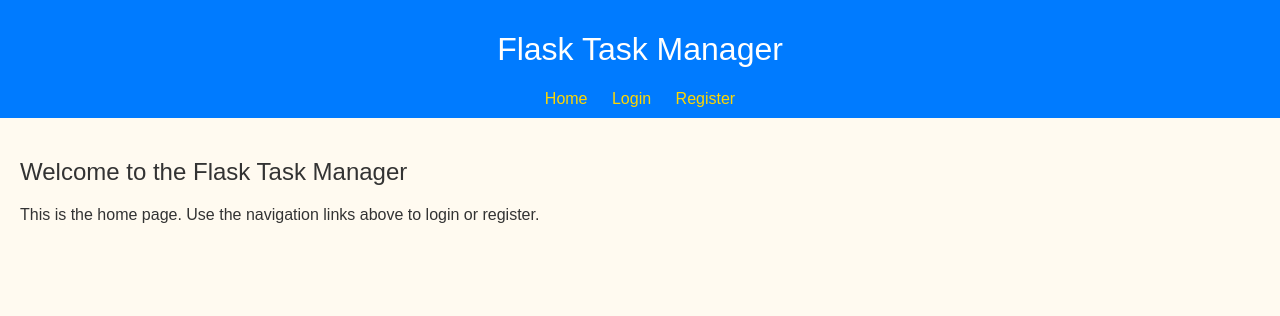
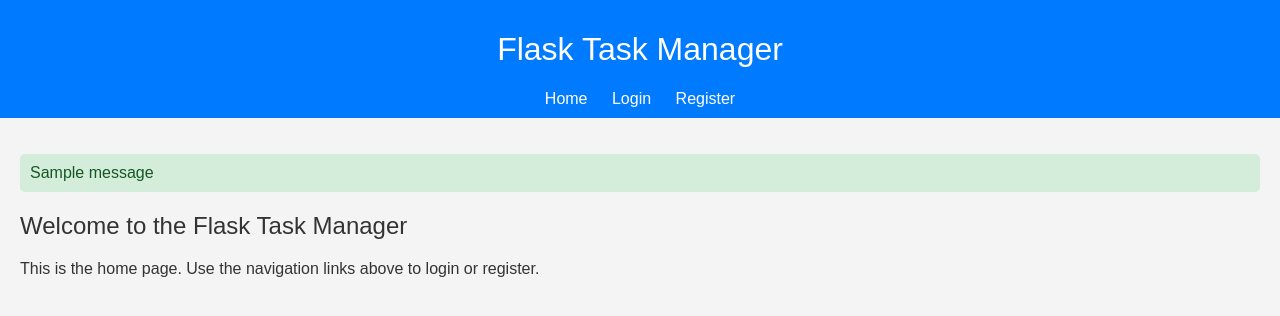
Before and after one commit to Sudarshanreddy291727/Flask-TaskManager, a Flask app: page / in a window 1280 px wide. Shown: the top 316 px of the page. Run offline with Flask 3, Linux system fonts and the light colour scheme; tables that the repository leaves empty hold one stand-in row (values such as "Sample post"); one stand-in notice (Sample message) is shown.

Commit message:
New popup  messages were added

```diff
--- a/app/routes.py
+++ b/app/routes.py
@@ -1,4 +1,5 @@
-from flask import Blueprint, render_template, request, redirect, url_for, flash
+from flask import Blueprint, render_template, request, redirect, url_for
+from flask import flash
 from app.forms import LoginForm, RegistrationForm
 from app.models import db, User
 from werkzeug.security import generate_password_hash, check_password_hash
@@ -9,6 +10,7 @@ main = Blueprint('main', __name__)
 @main.route('/')
 def home():
     return render_template('home.html')
+from flask import flash
 
 @main.route('/login', methods=['GET', 'POST'])
 def login():
@@ -36,6 +38,7 @@ def register():
     return render_template('register.html', form=form)
 
 
+
 @main.route('/logout')
 @login_required
 def logout():
--- a/app/static/css/styles.css
+++ b/app/static/css/styles.css
@@ -26,3 +26,53 @@ main {
 h1, h2 {
     font-weight: normal;
 }
+
+/* Existing styles */
+
+body {
+    font-family: Arial, sans-serif;
+    background-color: #f4f4f4;
+    color: #333;
+    margin: 0;
+    padding: 0;
+}
+
+header {
+    background-color: #007bff;
+    color: #fff;
+    padding: 10px 0;
+    text-align: center;
+}
+
+nav a {
+    color: #fff;
+    margin: 0 10px;
+    text-decoration: none;
+}
+
+main {
+    padding: 20px;
+}
+
+h1, h2 {
+    font-weight: normal;
+}
+
+/* Add new styles here */
+.flashes {
+    list-style-type: none;
+    padding: 0;
+}
+.flash {
+    margin: 10px 0;
+    padding: 10px;
+    border-radius: 5px;
+}
+.flash.success {
+    background-color: #d4edda;
+    color: #155724;
+}
+.flash.danger {
+    background-color: #f8d7da;
+    color: #721c24;
+}
--- a/app/templates/base.html
+++ b/app/templates/base.html
@@ -20,6 +20,15 @@
         </nav>
     </header>
     <main>
+        {% with messages = get_flashed_messages(with_categories=true) %}
+            {% if messages %}
+                <ul class="flashes">
+                    {% for category, message in messages %}
+                        <li class="flash {{ category }}">{{ message }}</li>
+                    {% endfor %}
+                </ul>
+            {% endif %}
+        {% endwith %}
         {% block content %}{% endblock %}
     </main>
 </body>
```
Also changed, not shown: instance/site.db, 3 other files.
